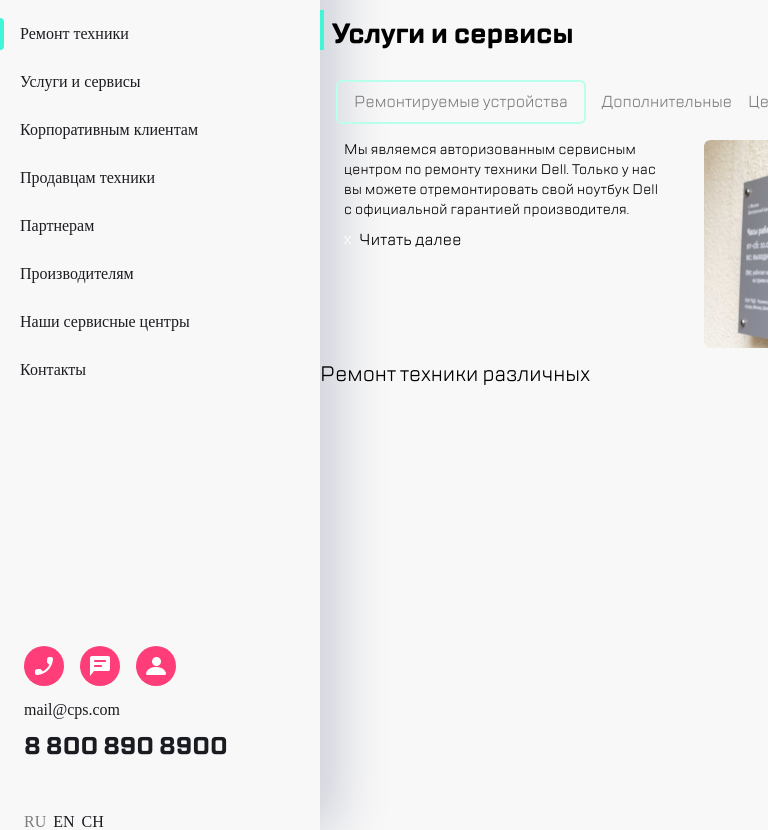
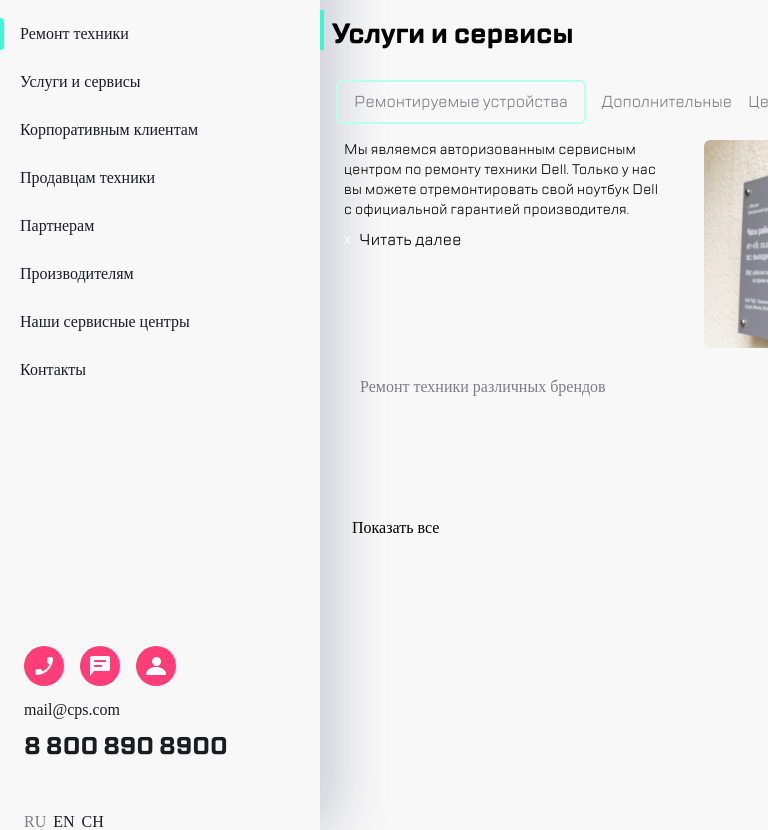
Before and after one commit to Ayvpavel/maket-blok-1-2, a plain HTML site: page index.html in a window 768 px wide. Shown: the part 92-922 px from the top of the page. Drawn offline with nearby package versions, Linux system fonts and the light colour scheme; files whose address does not match are found by name.

Commit message:
Исправил ошибки

```diff
--- a/index.html
+++ b/index.html
@@ -159,7 +159,7 @@
           </div>
         </div>
         <section class="brands">
-          <h2>Ремонт техники различных</h2>
+          <h2>Ремонт техники различных брендов</h2>
           <div class="swiper brands-slider">
             <div class="swiper-wrapper">
               <div class="swiper-slide">
--- a/style.css
+++ b/style.css
@@ -321,6 +321,13 @@ ul li:first-child p {
   font-size: 16px;
 }
 @media (max-width: 768px) {
+  h2 {
+    font-size: 16px;
+    font-family: "TT Lakes";
+    color: #7e7e82;
+    margin-left: 16px;
+    margin-top: 15px;
+  }
   .gallery {
     display: none;
   }
@@ -443,6 +450,20 @@ ul li:first-child p {
   .text-block__hidden-text,
   .header__right-mod {
     display: none;
+  }
+  h2 {
+    font-family: "TT Lakes";
+    font-size: 16px;
+    color: #7e7e82;
+  }
+  .gallery {
+    display: flex;
+    flex-direction: row;
+    align-items: center;
+    gap: 8px;
+  }
+  .brands {
+    margin-left: 24px;
   }
   .swiper-wrapper {
     display: flex;
```
Also changed, not shown: main.js (line endings or trailing spaces).
